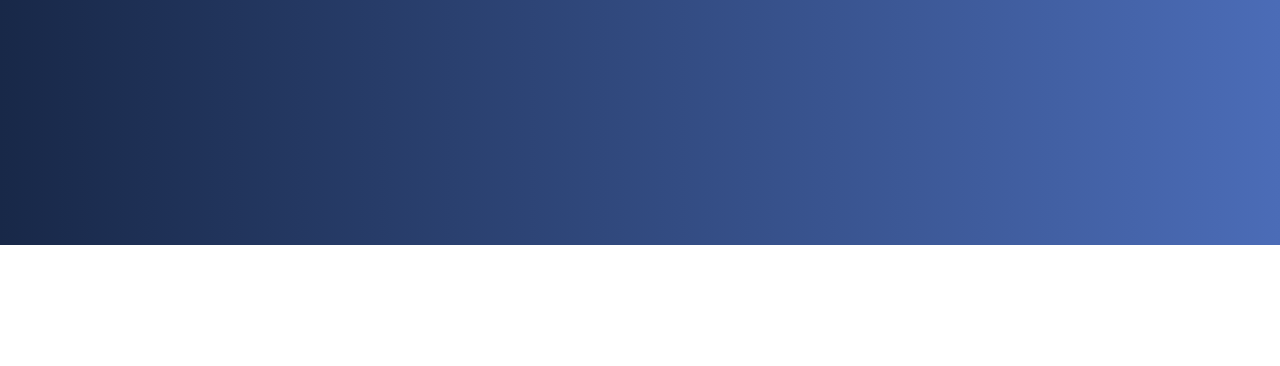
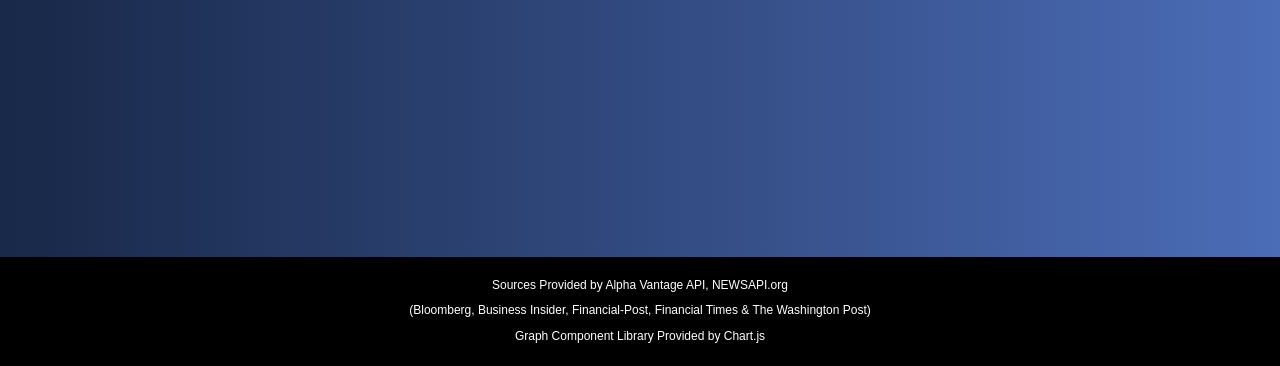
Before and after one commit to JMcWilliam10/Stock-App, a website: page index.html in a window 1280 px wide. Shown: the part 555-921 px from the top of the page. Before the commit the page ends 800 px from the top, so only its background shows below. Drawn offline with nearby package versions, Linux system fonts and the light colour scheme.

Commit message:
adust styling and add footer

```diff
--- a/app.js
+++ b/app.js
@@ -1,3 +1,4 @@
+// import env from './env.js';
 const app = {};
 
 let dateAndTime = [];
@@ -66,7 +67,7 @@ app.getNews = (newsQuery) => {
         data: {
             apikey: 'ccdad157151647f9a27caa79bcbb7c42',
             q: newsQuery,
-            sources: 'bloomberg, business-insider'
+            sources: 'bloomberg, the-washington-post, business-insider, financial-post, financial-times'
         }
     }).then((result) => {
         console.log(result)
--- a/index.html
+++ b/index.html
@@ -38,7 +38,13 @@
           </div>
         </div>
       </div>
-      <footer></footer>
+      <footer>
+        <p>
+          Sources Provided by Alpha Vantage API, NEWSAPI.org
+        </p>
+        <p>(Bloomberg, Business Insider, Financial-Post, Financial Times & The Washington Post)</p>
+        <p>Graph Component Library Provided by Chart.js</p>
+      </footer>
       <script src="https://cdn.jsdelivr.net/npm/chart.js@2.8.0"></script>
       <script src="https://cdnjs.cloudflare.com/ajax/libs/jquery/3.3.1/jquery.js"></script>
       <script src="app.js"></script>
--- a/style.css
+++ b/style.css
@@ -73,6 +73,8 @@ section {
     flex-wrap: wrap;
 }
 
+
+
 span {
     color: white;
     padding: 0 10px;
@@ -99,7 +101,7 @@ li:nth-of-type(2n +1) {
 }
 
 li:nth-of-type(2n +1):hover {
-    background: rgb(133, 133, 133);
+    background: rgb(26, 70, 73);;
 }
 
 .searchComponent {
@@ -139,7 +141,18 @@ form {
 }
 
 footer {
+    padding: 10px;
+    margin-top: 35vh;
+    /* position: fixed;
+    left: 0;
+    bottom: 0;
+    width: 100%; */
     text-align: center;
+    color: white;
+    background: black;
+}
+footer p{
+    font-size: 12px;
 }
 
 .flexSpaceBetween {
```
